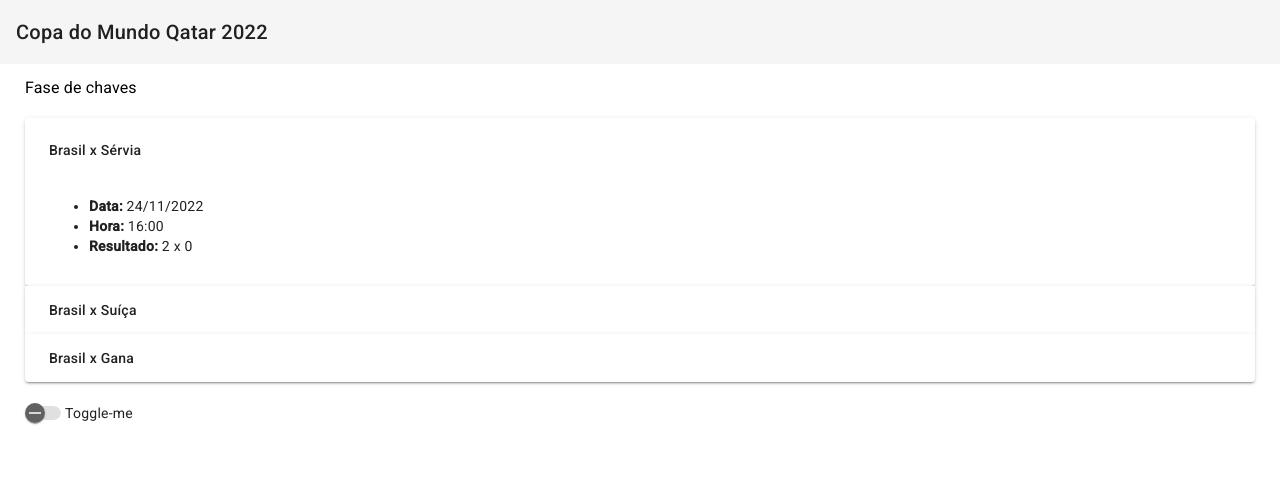
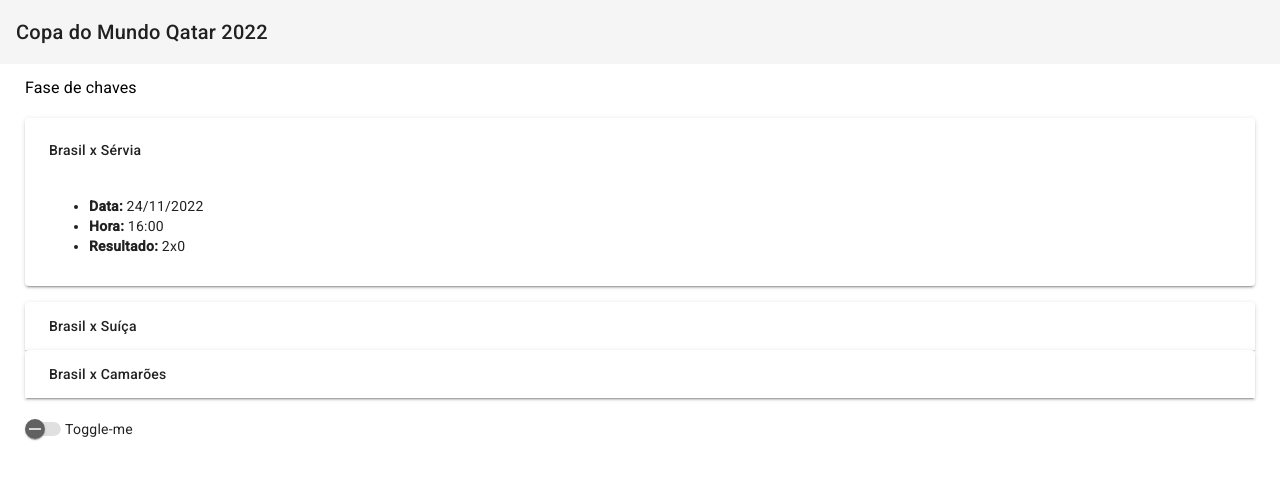
Before and after one commit to andrefsb/Ex_TS_01, an Angular app: page / in a window 1280 px wide. Both pictures are taken after a click on the button "Brasil x Sérvia". Shown: the top 480 px of the page. Built offline with nearby package versions, Linux system fonts and the light colour scheme.

Commit message:
OnChanges

```diff
--- a/src/app/app.module.ts
+++ b/src/app/app.module.ts
@@ -5,7 +5,7 @@ import { BrowserModule } from '@angular/platform-browser';
 import { BrowserAnimationsModule } from '@angular/platform-browser/animations';
 
 import { AppRoutingModule } from './app-routing.module';
-import { MaterialModule } from './material/material.module';
+import { MaterialModule } from './components/material/material.module';
 import { SharedModule } from './shared/shared.module';
 
 import { AppComponent } from './app.component';
--- a/src/app/components/components.module.ts
+++ b/src/app/components/components.module.ts
@@ -1,4 +1,4 @@
-import { MaterialModule } from './../material/material.module';
+import { MaterialModule } from './material/material.module';
 import { GamesComponent } from './../components/games/games.component';
 
 import { GameItemComponent } from './games/game-item/game-item.component';
--- a/src/app/components/games/game-item/game-item.component.html
+++ b/src/app/components/games/game-item/game-item.component.html
@@ -2,38 +2,14 @@
 <mat-expansion-panel hideToggle>
     <mat-expansion-panel-header>
       <mat-panel-title>
-        Brasil x Sérvia
+       {{this.game?.title}}
       </mat-panel-title>
 </mat-expansion-panel-header>
 <ul>
-    <li><b>Data:</b> 24/11/2022</li>
-    <li><b>Hora:</b> 16:00</li>
-    <li><b>Resultado:</b> 2 x 0</li>
+    <li><b>Data:</b> {{this.game?.day}}</li>
+    <li><b>Hora:</b> {{this.game?.hour}}</li>
+    <li><b>Resultado:</b> {{this.game?.result}}</li>
   </ul>
 </mat-expansion-panel>
 
 <mat-expansion-panel hideToggle>
-    <mat-expansion-panel-header>
-      <mat-panel-title>
-        Brasil x Suíça
-      </mat-panel-title>
-</mat-expansion-panel-header>
-<ul>
-    <li><b>Data:</b> 28/11/2022</li>
-    <li><b>Hora:</b> 13:00</li>
-    <li><b>Resultado:</b> 1 x 0</li>
-  </ul>
-</mat-expansion-panel>
-
-<mat-expansion-panel hideToggle>
-    <mat-expansion-panel-header>
-      <mat-panel-title>
-        Brasil x Gana
-      </mat-panel-title>
-</mat-expansion-panel-header>
-<ul>
-    <li><b>Data:</b> 02/12/2022</li>
-    <li><b>Hora:</b> 16:00</li>
-    <li><b>Resultado: </b>0 x 1</li>
-  </ul>
-</mat-expansion-panel>
--- a/src/app/components/games/game-item/game-item.component.ts
+++ b/src/app/components/games/game-item/game-item.component.ts
@@ -1,10 +1,26 @@
-import { Component } from '@angular/core';
+import { Component, Input } from '@angular/core';
+import Game from 'src/app/models/Game';
 
 @Component({
   selector: 'app-game-item',
   templateUrl: './game-item.component.html',
   styleUrls: ['./game-item.component.css']
 })
+
 export class GameItemComponent {
+// @Input("tit") title: string = "Jogo não especificado";
+// description: string = "Sem descrição";
+// dueDate: Date= new Date();
+// status: boolean = false;
+
+@Input() game?: Game = {
+  title: "Jogo não especificado",
+  day:"Sem descrição",
+  hour: "teste",
+  result: "teste",
+};
+
+constructor() {
 
 }
+}
--- a/src/app/components/games/games.component.html
+++ b/src/app/components/games/games.component.html
@@ -1,3 +1,5 @@
 <mat-accordion>
-    <app-game-item></app-game-item>
+    <app-game-item [game] = "gameList[0]"></app-game-item>
+    <app-game-item [game] = "gameList[1]"></app-game-item>
+    <app-game-item [game] = "gameList[2]" ></app-game-item>
 </mat-accordion>
--- a/src/app/components/games/games.component.ts
+++ b/src/app/components/games/games.component.ts
@@ -1,4 +1,5 @@
-import { Component } from '@angular/core';
+import  Game  from 'src/app/models/Game';
+import { Component } from '@angular/core'
 
 @Component({
   selector: 'app-games',
@@ -6,5 +7,22 @@ import { Component } from '@angular/core';
   styleUrls: ['./games.component.css']
 })
 export class GamesComponent {
-
+gameList: Game[] = [{
+  title: 'Brasil x Sérvia',
+    day: "24/11/2022",
+    hour:"16:00",
+    result: "2x0"
+},
+{
+  title: 'Brasil x Suíça',
+    day: "28/11/2022",
+    hour: "13:00",
+    result: "1x0"
+},
+{
+  title: 'Brasil x Camarões',
+  day: "02/12/2022",
+  hour: "16:00",
+  result: "0x1"
+}];
 }
--- /dev/null
+++ b/src/app/models/Game.ts
@@ -0,0 +1,6 @@
+export default interface Game{
+    title: string;
+    day: string;
+    hour: string;
+    result: string;
+}
--- a/src/app/shared/shared.module.ts
+++ b/src/app/shared/shared.module.ts
@@ -2,7 +2,7 @@ import { HeaderComponent } from './header/header.component';
 
 import { NgModule } from '@angular/core';
 import { CommonModule } from '@angular/common';
-import { MaterialModule } from './../material/material.module';
+import { MaterialModule } from '../components/material/material.module';
 
 
 
```
Also changed, not shown: src/app/components/material/material.module.ts (renamed from src/app/material/material.module.ts).
